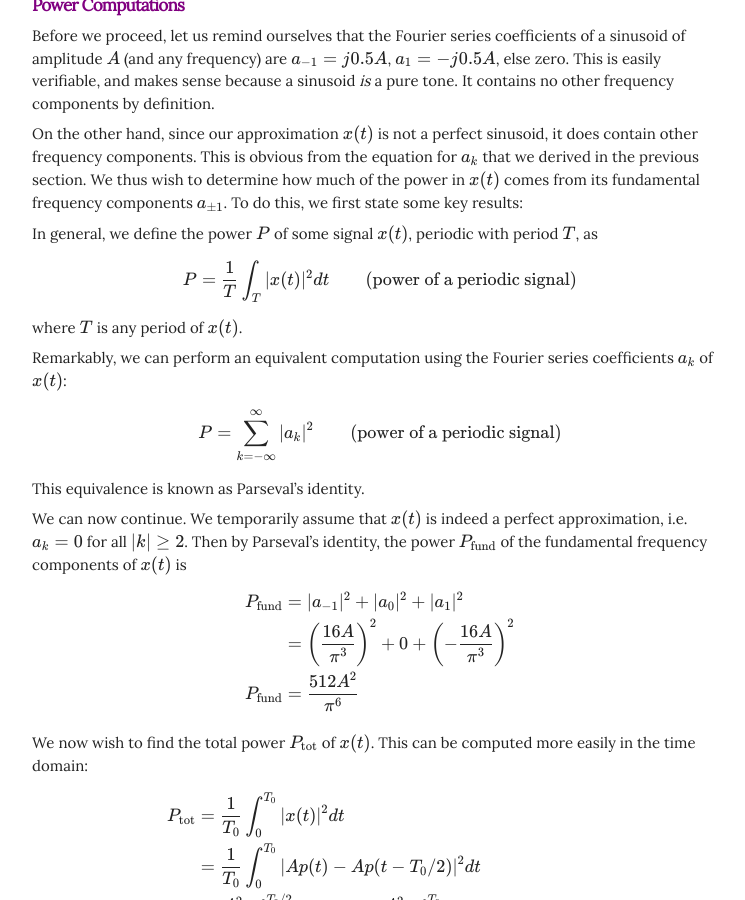
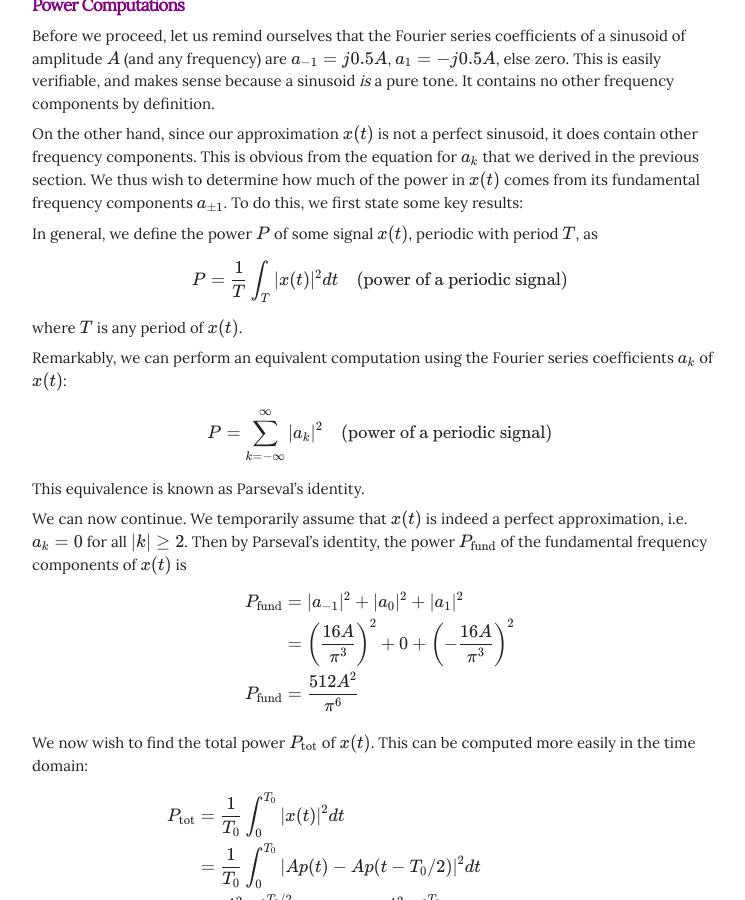
Before and after one commit to haydenghosh/haydenghosh.github.io, a Jekyll site: the page built from _posts/2025-07-02-parabolic_sinusoid.md, in a window 1280 px wide and 900 px high, scrolled down 4257 px. Shown: the whole window, without its empty margins (138-883 px from the left). Built offline with Jekyll 4.4.1, drawn with Linux system fonts in a browser that asks for light colours; nearby versions of some CDN libraries; some of the changed text lies outside the part shown.

Commit message:
quad not qquad

```diff
--- a/_posts/2025-07-02-parabolic_sinusoid.md
+++ b/_posts/2025-07-02-parabolic_sinusoid.md
@@ -49,7 +49,7 @@ $$I_{[\alpha,\beta]}(t) = \begin{cases}1, & \alpha\leq t < \beta \\ 0, & \text{e
 
 Plugging the vertex point into $p(t)$ and solving for $a$ gives $a = -16/T_{0}^{2}$. We thus have
 
-$$p(t) = -\frac{16}{T_{0}^{2}}t(t-T_{0}/2)I_{[0,T_{0}/2]}(t)\qquad\text{(parabolic half-pulse)}$$
+$$p(t) = -\frac{16}{T_{0}^{2}}t(t-T_{0}/2)I_{[0,T_{0}/2]}(t)\quad\text{(parabolic half-pulse)}$$
 
 All we need to do now is write $x(t)$ as a sum of flipped and shifted versions of $p(t)$. The second half-period of $x(t)$ would be $p(t)$ flipped and shifted to the right by $T_{0}/2$, so the entire first period of $x(t)$ is given by $p(t) - p(t-T_{0}/2)$. The pattern then repeats: the $n$th period of $x(t)$ is given by shifting the whole thing by $nT_{0}$. We can write this compactly using summation notation:
 <div style="padding: 0.5em; border: 1px solid purple;color:purple;" markdown="1">
@@ -116,13 +116,13 @@ On the other hand, since our approximation $x(t)$ is not a perfect sinusoid, it
 
 In general, we define the power $P$ of some signal $x(t)$, periodic with period $T$, as
 
-$$P=\frac{1}{T}\int_{T}|x(t)|^{2}dt\qquad\text{(power of a periodic signal)}$$
+$$P=\frac{1}{T}\int_{T}|x(t)|^{2}dt\quad\text{(power of a periodic signal)}$$
 
 where $T$ is any period of $x(t)$.
 
 Remarkably, we can perform an equivalent computation using the Fourier series coefficients $a_{k}$ of $x(t)$:
 
-$$P=\sum_{k=-\infty}^{\infty}|a_{k}|^{2}\qquad\text{(power of a periodic signal)}$$
+$$P=\sum_{k=-\infty}^{\infty}|a_{k}|^{2}\quad\text{(power of a periodic signal)}$$
 
 This equivalence is known as Parseval's identity.
 
```
